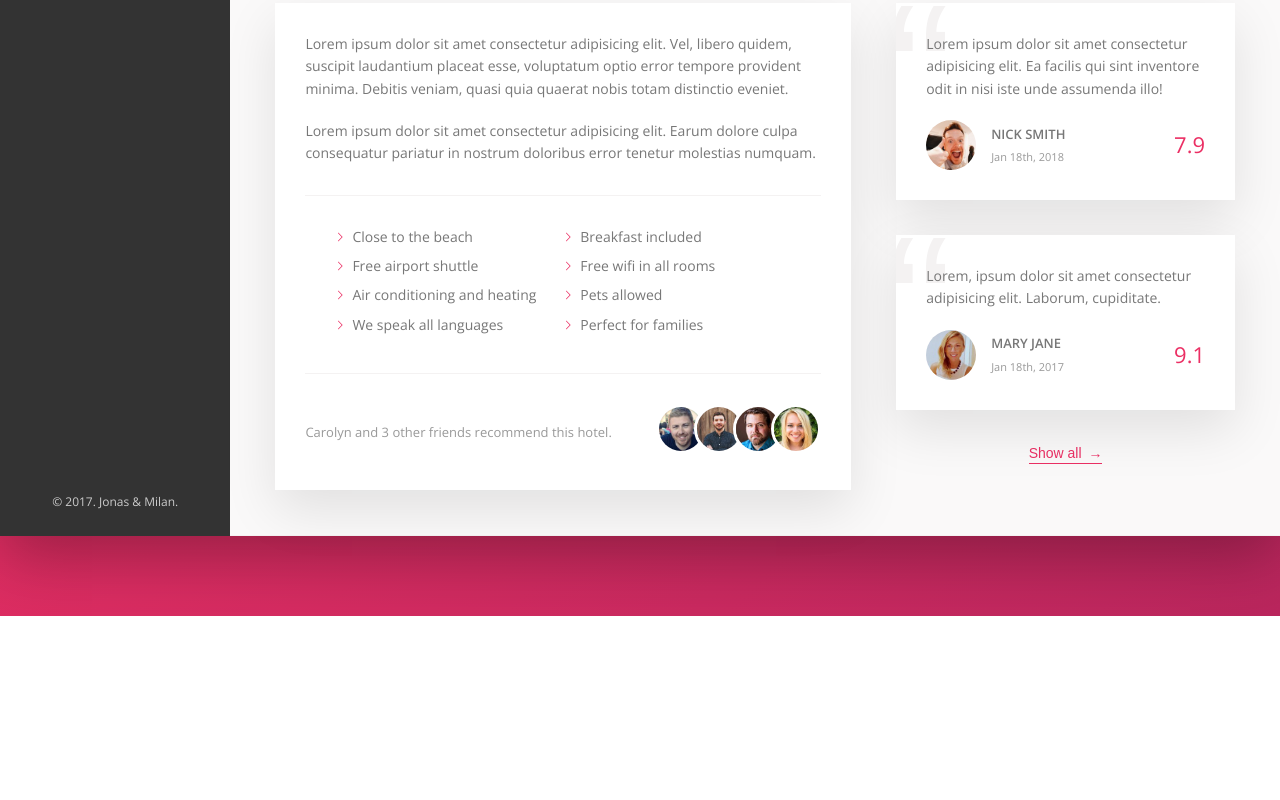
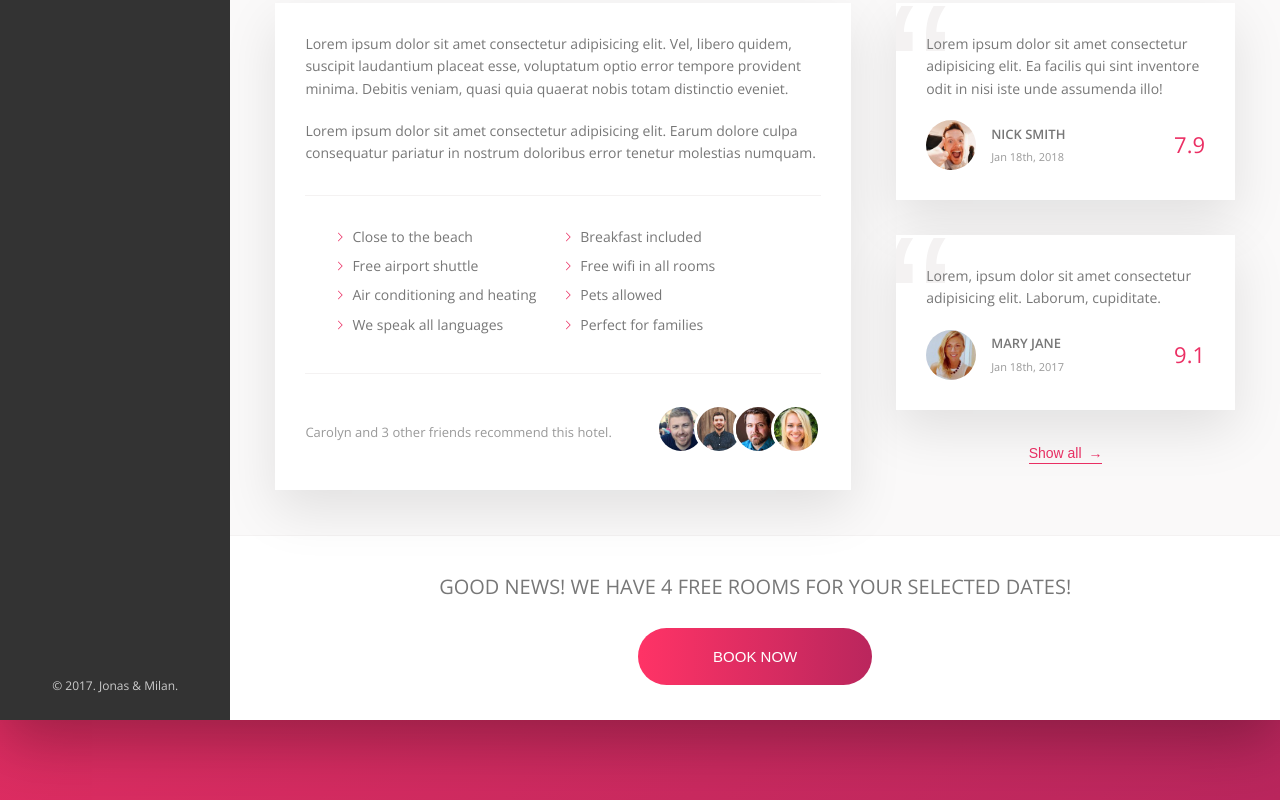
Before and after one commit to ubden/demoTrillo, a website: page index.html in a window 1280 px wide. Shown: the part 670-1470 px from the top of the page. Before the commit the page ends 1286 px from the top, so only its background shows below. Drawn offline with nearby package versions, Linux system fonts and the light colour scheme.

Commit message:
CTA component finished

```diff
--- a/index.html
+++ b/index.html
@@ -200,6 +200,16 @@
 
                         <button class="btn-inline">Show all <span>&rarr;</span></button>
                     </div>
+                </div> <!-- detail end -->
+
+                <div class="cta">
+                    <h2 class="cta__heading">
+                        Good news! We have 4 free rooms for your selected dates!
+                    </h2>
+                    <button class="btn">
+                        <span class="btn__visible">Book now</span>
+                        <span class="btn__hidden">Only 4 rooms left</span>
+                    </button>
                 </div>
             </main>
         </div>
--- a/sass/components/_buttons.scss
+++ b/sass/components/_buttons.scss
@@ -27,3 +27,52 @@
         animation: pulsate 1s infinite;
     }
 }
+
+// CTA Button
+.btn {
+    font-size: 1.5rem;
+    font-weight: 300;
+    text-transform: uppercase;
+    border-radius: 10rem;
+    border: none;
+    background-image: linear-gradient(to right, $color-primary-light, $color-primary-dark);
+    color: #fff;
+    position: relative;
+    overflow: hidden;
+    cursor: pointer;
+
+    & > * {
+        display: inline-block;
+        height: 100%;
+        width: 100%;
+        transition: all .2s ease-out;
+    }
+
+    &__visible {
+        padding: 2rem 7.5rem;
+    }
+
+    &__hidden {
+        padding: 2rem 0;
+        position: absolute;
+        left: 0;
+        top: -100%;
+    }
+
+    &:hover {
+        background-image: linear-gradient(to left, $color-primary-light, $color-primary-dark);
+    }
+
+    &:hover &__visible {
+        transform: translateY(100%);
+    }
+
+    &:hover &__hidden {
+            top: 0;
+    }
+
+    &:focus {
+        outline: none;
+        animation: pulsate 1s infinite;
+    }
+}
--- /dev/null
+++ b/sass/components/_cta.scss
@@ -0,0 +1,11 @@
+.cta {
+    padding: 3.5rem 0;
+    text-align: center;
+
+    &__heading {
+        font-size: 2rem;
+        font-weight: 300;
+        text-transform: uppercase;
+        margin-bottom: 2.5rem;
+    }
+}
```
Also changed, not shown: css/main.css.
